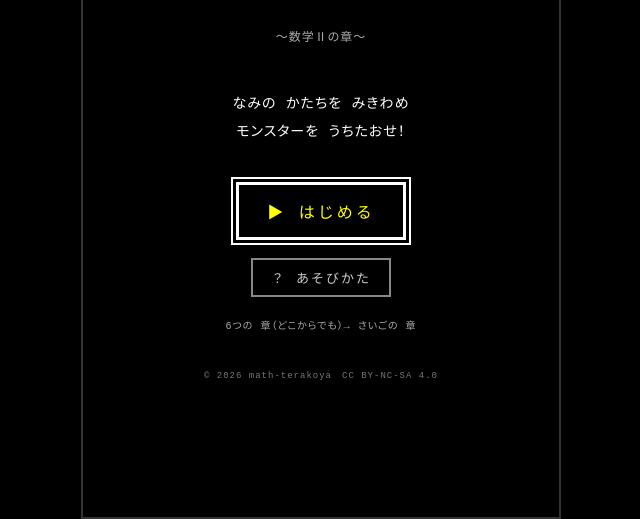
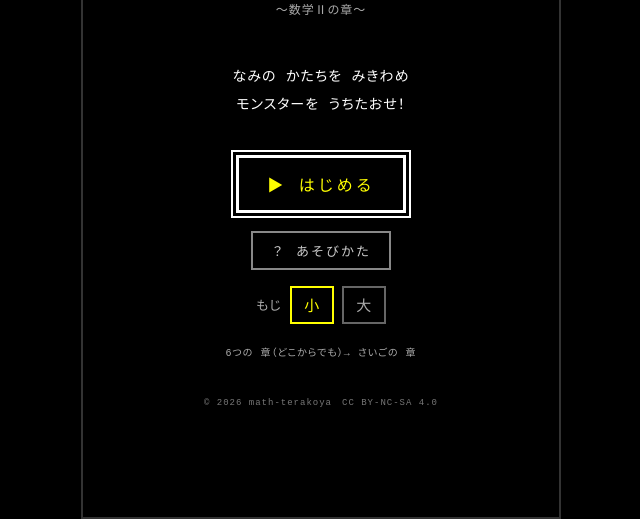
Before and after one commit to math-terakoya/sankaku-graph-quest, a plain HTML site: page index.html in a window 1280 px wide. Shown: the part 281-800 px from the top of the page, without its empty margins (319-959 px from the left). Drawn offline with Linux system fonts and the light colour scheme.

Commit message:
文字 大／小 の 切りかえ（タイトルと 章えらびに「もじ 小 大」。大 は ゲーム全体を 画面の 縦に 合わせて 大きく、広い 画面では 選択肢を さらに 大きく。たての みじかい スマホは そのまま）。大 の ときも ダメージの 数字・ヒントの 指・図が ずれない／ぼやけない ように。分母の 指数は 横線から はなす（11-20 先生）
Co-Authored-By: Claude Opus 5.5 <noreply@anthropic.com>

```diff
--- a/index.html
+++ b/index.html
@@ -291,6 +291,13 @@ letter-spacing: 4px; z-index: 20; animation: lvUp 1.8s forwards; pointer-events:
 .maru.gold span { text-shadow: 3px 3px 0 #8a5a00, 0 0 14px #ffd84a; }
 @keyframes maru { 0% { transform: translate(-50%, -50%) scale(0.2); opacity: 0; } 22% { transform: translate(-50%, -50%) scale(1.12); opacity: 1; }
   36% { transform: translate(-50%, -50%) scale(1); } 78% { opacity: 1; } 100% { transform: translate(-50%, -50%) scale(1.04); opacity: 0; } }
+/* — 文字 大／小（11-20 先生：年配の 同僚から「問題の 文字が 小さい」。大 は ゲーム全体を 同じ 割合で 大きく。えらんだ ほうは この スマホ・パソコンに おぼえる） — */
+.moji { display: flex; align-items: center; justify-content: center; gap: 8px; margin-top: 16px; color: #aaa; font-size: 13px; letter-spacing: 1px; }
+.moji-btn { background: #000; border: 2px solid #666; color: #aaa; font-family: inherit; font-size: 15px; min-width: 44px; padding: 6px 10px; cursor: pointer; }
+.moji-btn.on { border-color: #ffff00; color: #ffff00; }
+#game.moji-big #controls .key.opt { font-size: 22px; }   /* 大 は 選択肢を さらに 大きく（11-20 先生：選択肢の 文字）。長い ときは fitOpts が 小さく する */
+#game.moji-big #controls.three .key.opt { font-size: 26px; }
+.fr > .de:has(sup) { padding-top: 0.42em; }   /* 分母に 指数が ある ときは 横線から はなす（11-20 先生） */
 </style>
 </head>
 <body>
@@ -303,6 +310,7 @@ letter-spacing: 4px; z-index: 20; animation: lvUp 1.8s forwards; pointer-events:
     <p style="margin-top:24px;">なみの かたちを みきわめ<br>モンスターを うちたおせ！</p>
     <button class="start-btn" id="startBtn">▶ はじめる</button>
     <button class="how-btn" id="howBtn">？ あそびかた</button>
+    <div class="moji">もじ<button class="moji-btn" data-v="small">小</button><button class="moji-btn" data-v="big">大</button></div>
     <p class="sub" style="margin-top:20px;font-size:10px;">6つの 章（どこからでも）→ さいごの 章</p>
     <p class="sub" style="margin-top:14px;font-size:9px;opacity:0.7;">© 2026 math-terakoya　CC BY-NC-SA 4.0</p>
   </div>
@@ -323,6 +331,7 @@ letter-spacing: 4px; z-index: 20; animation: lvUp 1.8s forwards; pointer-events:
     <h1 style="font-size:20px;margin-bottom:6px;">しょうを えらべ</h1>
     <p class="sub" id="mapLV" style="margin-bottom:10px;">ゆうしゃ LV 1</p>
     <div id="chapterList"></div>
+    <div class="moji">もじ<button class="moji-btn" data-v="small">小</button><button class="moji-btn" data-v="big">大</button></div>
   </div>
 
   <div class="overlay hidden" id="clearScreen">
@@ -1173,7 +1182,7 @@ function resizePlane() {
   fitOpts();
   const wMax = wrap.clientWidth - 12, hMax = wrap.clientHeight - 8;
   const W = Math.max(160, Math.floor(Math.min(wMax, hMax / ASPECT)));
-  DPR = Math.min(window.devicePixelRatio || 1, 3);
+  DPR = Math.min((window.devicePixelRatio || 1) * ZK(), 4);   // 文字 大 でも 図が ぼやけない
   canvas.style.width = W + 'px'; canvas.style.height = Math.round(W * ASPECT) + 'px';
   canvas.width = Math.round(W * DPR); canvas.height = Math.round(W * ASPECT * DPR);
   draw(); placeTapHint(); placeBtnHint();
@@ -1450,12 +1459,14 @@ canvas.addEventListener('click', e => {
 // ---------- 演出 ----------
 function flashScreen() { const f = $('flash'); f.classList.remove('on'); void f.offsetWidth; f.classList.add('on'); }
 function monsterAnim(cls) { monsterEl.classList.remove('hit', 'miss-dmg'); void monsterEl.offsetWidth; monsterEl.classList.add(cls); }
+// 文字 大（#game に zoom）の ときは、測った 位置（画面の px）と 置く 位置（ゲームの 中の px）の 割合が ちがう。その 割合（11-20）
+function ZK() { const g = document.getElementById('game'); const k = g.getBoundingClientRect().width / (g.offsetWidth || 1); return k > 0.2 ? k : 1; }   // function に して、上の ほうで 呼んでも 使える
 function showDamage(text, color) {
   const el = document.createElement('div');
   el.className = 'dmg-float'; el.textContent = text; el.style.color = color;
   el.style.textShadow = '2px 2px 0 #000, 0 0 8px ' + color;
   const r = monsterEl.getBoundingClientRect(), g = gameEl.getBoundingClientRect();
-  el.style.left = (r.left - g.left + r.width / 2 - 16) + 'px'; el.style.top = (r.top - g.top) + 'px';
+  el.style.left = ((r.left - g.left + r.width / 2) / ZK() - 16) + 'px'; el.style.top = (r.top - g.top) / ZK() + 'px';
   gameEl.appendChild(el); setTimeout(() => el.remove(), 1000);
 }
 const HOME = ['すごい！', 'その とおり！', 'ナイス！', 'さすが！', 'みきわめた！', 'かんぺき！', 'いいね！'];
@@ -1637,8 +1648,8 @@ function placeBtnHint() {
   if (!pulseId) return;
   const el = pulseId.startsWith('opt') ? optBtns[+pulseId[3]] : $(pulseId);
   const b = el.getBoundingClientRect(), g = gameEl.getBoundingClientRect();
-  $('btnHint').style.left = (b.left - g.left + b.width * 0.84) + 'px';
-  $('btnHint').style.top = (b.top - g.top + 26) + 'px';
+  $('btnHint').style.left = (b.left - g.left + b.width * 0.84) / ZK() + 'px';
+  $('btnHint').style.top = ((b.top - g.top) / ZK() + 26) + 'px';
 }
 let blinkTimer = null;
 function startBlink() { stopBlink(); state.blinkOn = true; blinkTimer = setInterval(() => { state.blinkOn = !state.blinkOn; draw(); }, 450); }
@@ -1661,8 +1672,8 @@ function placeTapHint() {
   const w = q.answer.cells ? rest[0] + 1 : rest[0];
   const cr = canvas.getBoundingClientRect(), wr = wrap.getBoundingClientRect();
   const v = { w0: q.win[0], w1: q.win[1], W: cr.width };
-  $('tapHint').style.left = (cr.left - wr.left + VX(v, w)) + 'px';
-  $('tapHint').style.top = (cr.top - wr.top + cr.height * 0.06) + 'px';   // グラフの上のほう（軸の字を隠さない）
+  $('tapHint').style.left = (cr.left - wr.left + VX(v, w)) / ZK() + 'px';
+  $('tapHint').style.top = (cr.top - wr.top + cr.height * 0.06) / ZK() + 'px';   // グラフの上のほう（軸の字を隠さない）
 }
 function startTutorial() {
   state.tut = { i: 0, step: 'tap' };
@@ -1771,5 +1782,34 @@ renderStatus(); renderEnemy(); renderControls();
   window.addEventListener('resize', fit); fit();
 })();
 </script>
+<script>
+// 文字 大／小。大 は #game に zoom を かけ、たて・よこは 割り戻して 画面に ちょうど 入れる（vh は 使わず px で 入れる）
+(() => {
+  const KEY = 'mt-moji', g = document.getElementById('game');
+  let big = false, busy = false;
+  try { big = localStorage.getItem(KEY) === 'big'; } catch (e) {}
+  const apply = () => {
+    if (busy) return; busy = true;
+    const W = innerWidth, H = innerHeight;
+    if (!big) { g.style.zoom = ''; g.style.width = ''; g.style.maxWidth = ''; g.style.height = ''; g.style.maxHeight = ''; }
+    else {
+      const z = W >= 600 ? Math.max(1.1, Math.min(1.6, H / 680, W / 480)) : (H >= 640 ? 1.15 : 1);   // たての みじかい スマホは 大きく しない（下が はみ出す）
+      g.style.zoom = z; g.style.maxWidth = 'none'; g.style.maxHeight = 'none';
+      g.style.width = Math.min(480, W / z) + 'px'; g.style.height = (H / z) + 'px';
+    }
+    g.classList.toggle('moji-big', big && W >= 600);   // 選択肢を さらに 大きく するのは 広い 画面だけ（スマホは 下が はみ出す）
+    document.querySelectorAll('.moji-btn').forEach(b => b.classList.toggle('on', (b.dataset.v === 'big') === big));
+    window.dispatchEvent(new Event('resize'));
+    busy = false;
+  };
+  document.querySelectorAll('.moji-btn').forEach(b => b.addEventListener('click', () => {
+    big = b.dataset.v === 'big';
+    try { localStorage.setItem(KEY, big ? 'big' : 'small'); } catch (e) {}
+    apply();
+  }));
+  window.addEventListener('resize', apply);
+  apply();
+})();
+</script>
 </body>
 </html>
```
